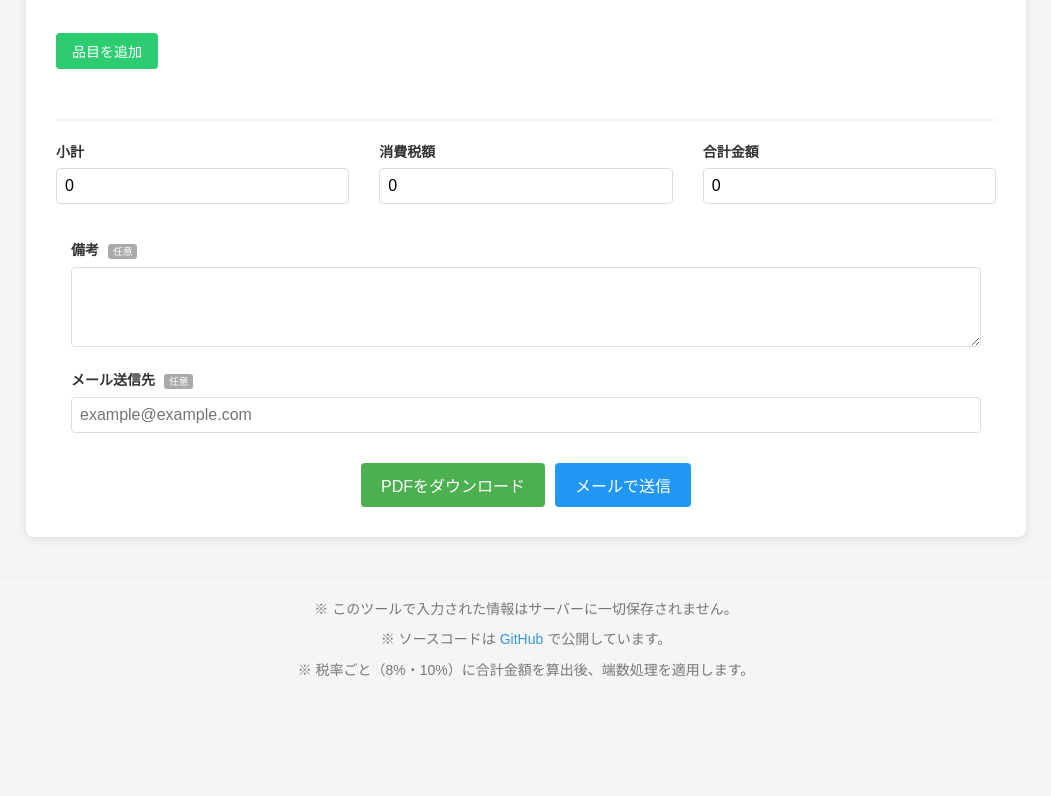
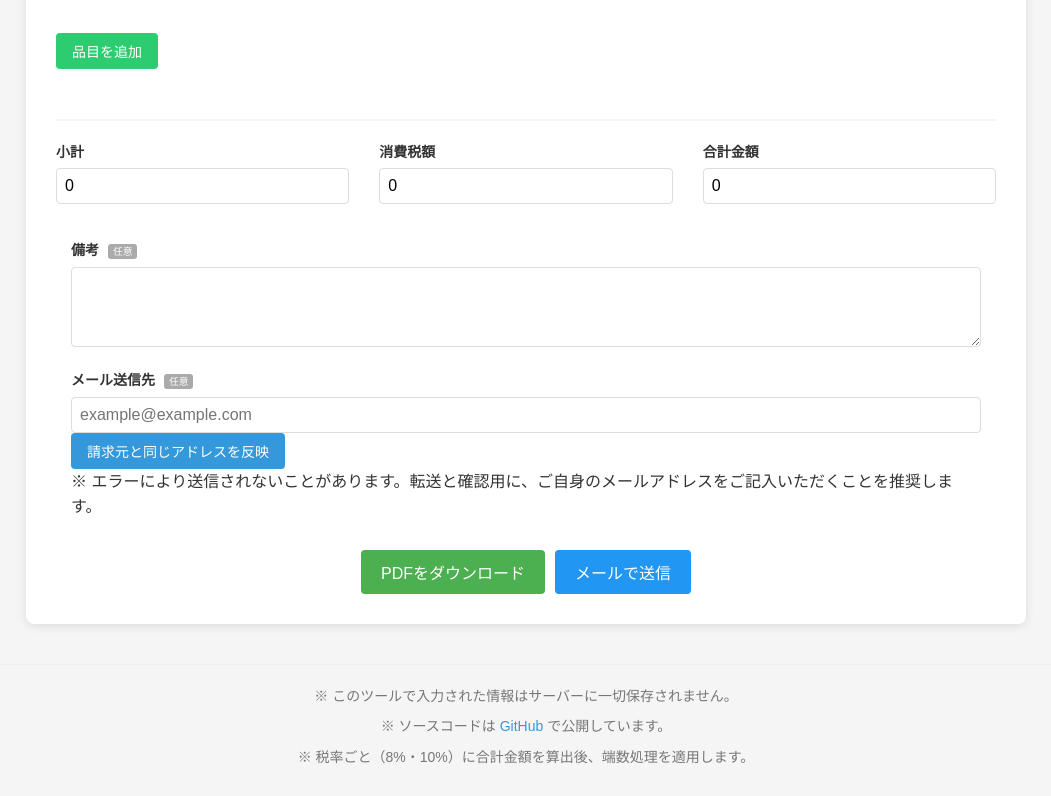
Before and after one commit to akira1110/invoice-web2, a React (Create React App) app: page / in a window 1280 px wide. Shown: the part 1200-1996 px from the top of the page, without its empty margins (114-1165 px from the left). Before the commit the page ends 1909 px from the top, so only its background shows below. Built offline with nearby package versions, Linux system fonts and the light colour scheme.

Commit message:
メール注意書きと、請求元アドレス反映機能追加

```diff
--- a/src/App.js
+++ b/src/App.js
@@ -1648,6 +1648,7 @@ ${invoice.company.name}`
 
           <div className="form-group">
             <label>メール送信先 <span className="optional-label">任意</span></label>
+            <div className="email-input-group">
               <input
                 type="email"
                 name="sendToEmail"
@@ -1655,6 +1656,15 @@ ${invoice.company.name}`
                 onChange={handleInputChange}
                 placeholder="example@example.com"
               />
+              <button
+                type="button"
+                className="copy-company-email"
+                onClick={() => setInvoice({...invoice, sendToEmail: invoice.company.email})}
+              >
+                請求元と同じアドレスを反映
+              </button>
+            </div>
+            <p className="email-notice">※ エラーにより送信されないことがあります。転送と確認用に、ご自身のメールアドレスをご記入いただくことを推奨します。</p>
           </div>
 
           <div className="actions">
```
Lines whose indentation alone changed are shown as unchanged.
